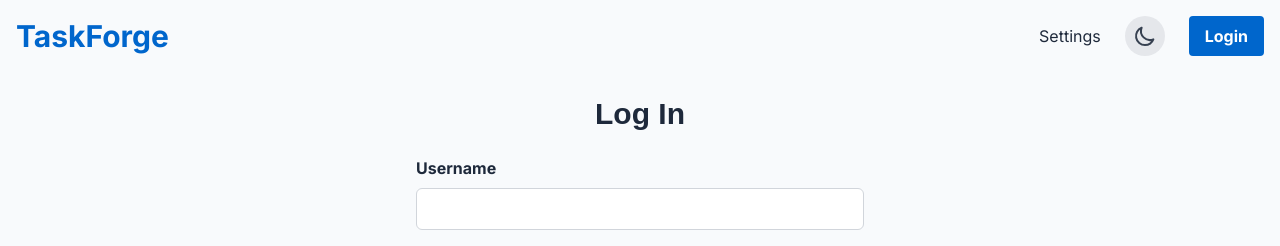
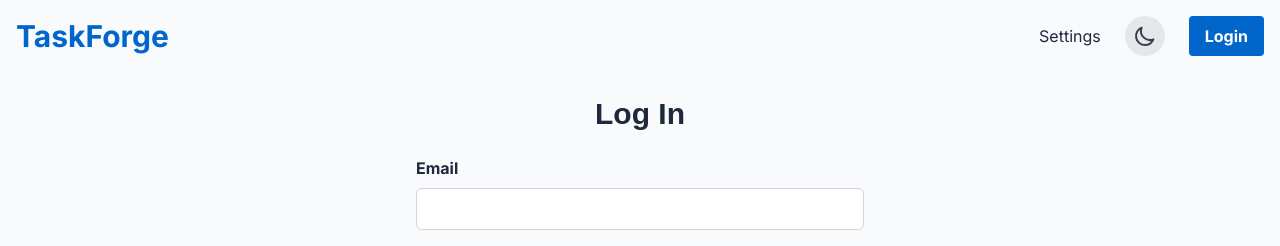
Before and after one commit to sage9705/taskforge, a Next.js app: page /login in a window 1280 px wide. Shown: the top 246 px of the page. Built offline with nearby package versions, Linux system fonts and the light colour scheme; no server answers; a web font is replaced by a local one.

Commit message:
Update LoginForm to handle successful registration message and dispatch username

```diff
--- a/components/auth/LoginForm.tsx
+++ b/components/auth/LoginForm.tsx
@@ -2,31 +2,47 @@ import { useState } from 'react';
 import { useDispatch } from 'react-redux';
 import { login } from '../../store/slices/authSlice';
 import { useRouter } from 'next/router';
+import { verifyUser } from '../../utils/userStorage';
 
 const LoginForm = () => {
-  const [username, setUsername] = useState('');
+  const [email, setEmail] = useState('');
   const [password, setPassword] = useState('');
+  const [error, setError] = useState('');
   const dispatch = useDispatch();
   const router = useRouter();
 
-  const handleSubmit = (e: React.FormEvent) => {
+  const handleSubmit = async (e: React.FormEvent) => {
     e.preventDefault();
-    // TODO: Implement actual authentication
-    dispatch(login(username));
-    router.push('/dashboard')
+    setError('');
+
+    try {
+      const user = await verifyUser(email, password);
+      if (user) {
+        dispatch(login({ email: user.email, username: user.username }));
+        router.push('/dashboard');
+      } else {
+        setError('Invalid email or password');
+      }
+    } catch (err) {
+      setError('Login failed. Please try again.');
+    }
   };
 
   return (
     <form onSubmit={handleSubmit} className="max-w-md mx-auto">
+      {error && <p className="text-red-500 mb-4">{error}</p>}
+      {router.query.registered && (
+        <p className="text-green-500 mb-4">Registration successful. Please log in.</p>
+      )}
       <div className="mb-4">
-        <label htmlFor="username" className="block text-text font-bold mb-2">
-          Username
+        <label htmlFor="email" className="block text-text font-bold mb-2">
+          Email
         </label>
         <input
-          type="text"
-          id="username"
-          value={username}
-          onChange={(e) => setUsername(e.target.value)}
+          type="email"
+          id="email"
+          value={email}
+          onChange={(e) => setEmail(e.target.value)}
           className="w-full px-3 py-2 border border-gray-300 rounded-md focus:outline-none focus:ring-2 focus:ring-primary"
           required
         />
```
